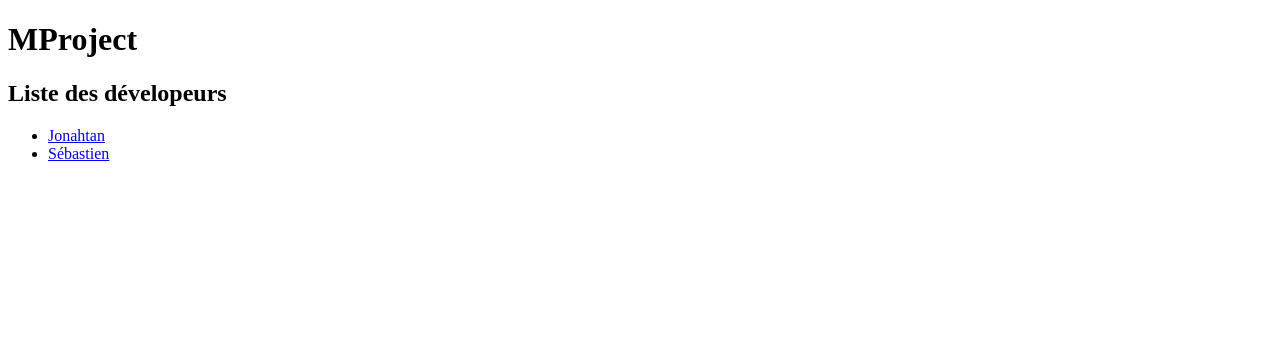
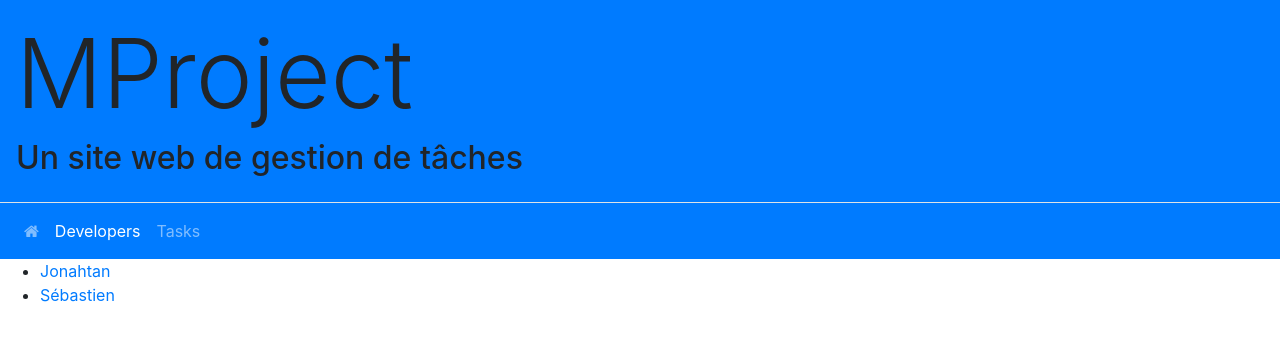
Before and after one commit to InteralexDev/mproject, a Django app: page /developer/ in a window 1280 px wide. Shown: the top 341 px of the page. Run offline with Django 3.2, Linux system fonts and the light colour scheme; data comes from the database, SQL or seed files in the repository; some libraries are stand-ins or nearby versions.

Commit message:
Adding html template and design

```diff
--- /dev/null
+++ b/mproject/developer/templates/_base.html
@@ -0,0 +1,40 @@
+<!DOCTYPE html>
+<html lang="fr">
+
+<head>
+    <meta charset="UTF-8">
+    <meta name="viewport" content="width=device-width, > initial-scale=1.0">
+    <link rel="stylesheet" href="https://maxcdn.bootstrapcdn.com/bootstrap/4.5.2/css/bootstrap.min.css">
+    <script src="https://ajax.googleapis.com/ajax/libs/jquery/3.5.1/jquery.min.js">
+    </script>
+    <script src="https://cdnjs.cloudflare.com/ajax/libs/popper.js/1.16.0/umd/popper.min.js">
+    </script>
+    <script src="https://maxcdn.bootstrapcdn.com/bootstrap/4.5.2/js/bootstrap.min.js">
+    </script>
+    <link rel="stylesheet" href="https://cdnjs.cloudflare.com/ajax/libs/fontawesome/4.7.0/css/font-awesome.min.css">
+    <title>{% block title %}MProject{% endblock title %}</title>
+</head>
+
+<body>
+    <div class="p-3 bg-primary">
+        <h1 class="display-1">MProject</h1>
+        <h2>Un site web de gestion de tâches</h2>
+    </div>
+    <nav class="navbar navbar-expand-sm bg-primary navbar-dark border-top borderwhite">
+        <ul class="navbar-nav">
+            <li id="nav-home" class="nav-item">
+                <a class="nav-link" href="#"><i class="fa fa-home"></i></a>
+            </li>
+            <li id="nav-dev" class="nav-item active">
+                <a class="nav-link" href="{% url 'developer:index' %}">Developers</a>
+            </li>
+            <li id="nav-task" class="nav-item">
+                <a class="nav-link" href="#">Tasks</a>
+            </li>
+        </ul>
+    </nav>
+    {% block content %}
+    {% endblock content %}
+</body>
+
+</html>
--- a/mproject/developer/templates/developer/index.html
+++ b/mproject/developer/templates/developer/index.html
@@ -1,25 +1,15 @@
-<!DOCTYPE html>
-<html lang="fr">
-
-<head>
-    <meta charset="UTF-8">
-    <meta name="viewport" content="width=device-width, > initial-scale=1.0">
-    <title>MProject</title>
-</head>
-
-<body>
-    <h1>MProject</h1>
-    <h2>Liste des dévelopeurs</h2>
+{% extends "_base.html" %}
+{% block title %} Liste des dévelopeurs {% endblock title %}
+{% block content %}
 {% if developers %}
 <ul>
     {% for dev in developers %}
     {#<li>{{ dev.first_name }}</li>#}
-        <li><a href="{% url 'developer:detail' dev.id %}">{{ dev.first_name }}</a></li>
+    <li><a href="{% url 'developer:detail' dev.id %}"> {{ dev.first_name }}
+        </a></li>
     {% endfor %}
 </ul>
 {% else %}
-    <p><strong>Il n'y a aucun dévelopeur enregistré !</> strong></p>
+<p><strong>Il n'y a aucune dévelopeur enregistré !</strong></p>
 {% endif %}
-</body>
-
-</html>
+{% endblock content %}
--- a/mproject/developer/urls.py
+++ b/mproject/developer/urls.py
@@ -5,8 +5,8 @@ app_name = 'developer'
 
 # Les urls de l'application :
 #   '' = /developer (car on est ici dans l'application developer)
-#   'specifics/<int:developer_id>' = /developer/specifics/<int:developer_id>
+#   '<int:developer_id>' = /developer/<int:developer_id>
 urlpatterns = [
     path('', views.index, name='index'),
-    path('specifics/<int:developer_id>', views.detail, name='detail'),
+    path('<int:developer_id>', views.detail, name='detail'),
 ]
--- a/mproject/mproject/settings.py
+++ b/mproject/mproject/settings.py
@@ -56,7 +56,8 @@ ROOT_URLCONF = 'mproject.urls'
 TEMPLATES = [
     {
         'BACKEND': 'django.template.backends.django.DjangoTemplates',
-        'DIRS': [],
+        # Ajout d'estetique pour le site
+        'DIRS': [BASE_DIR / 'templates'],
         'APP_DIRS': True,
         'OPTIONS': {
             'context_processors': [
```
Also changed, not shown: mproject/developer/templates/developer/detail.html (+7 -17 lines). Lines whose indentation alone changed are shown as unchanged.
